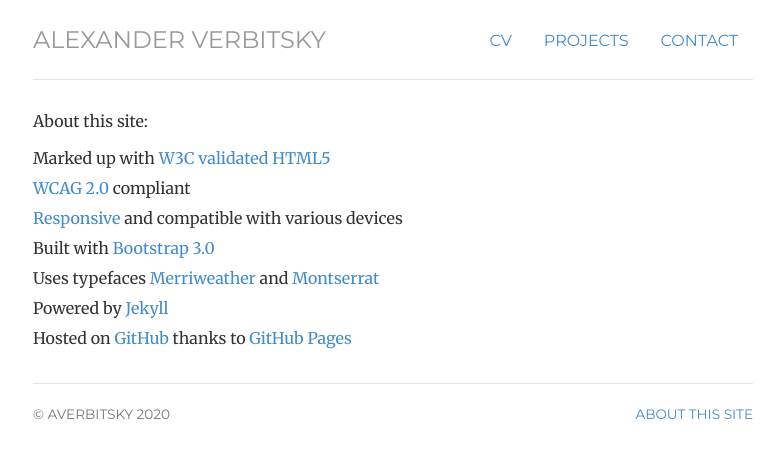
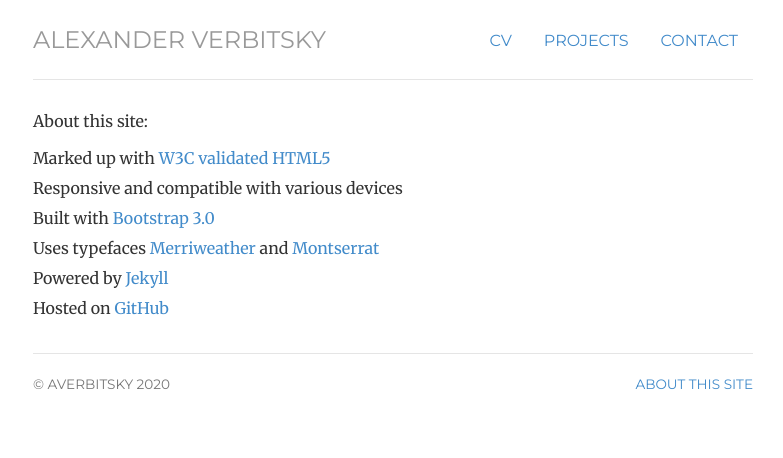
Before and after one commit to averbitsky/averbitsky.github.io, a Jekyll site: the page built from about/index.html, in a window 1280 px wide. Shown: the top 458 px of the page, without its empty margins (247-1030 px from the left). Built offline with Jekyll 4.4.1, drawn with Linux system fonts in a browser that asks for light colours.

Commit message:
Update index.html

```diff
--- a/about/index.html
+++ b/about/index.html
@@ -12,16 +12,13 @@ description: This is a personal website run by Alexander Verbitsky.
     <li>Marked up with <a
         href="https://validator.w3.org/nu/?showsource=yes&showoutline=yes&showimagereport=yes&doc=http%3A%2F%2Faverbitsky.github.io"
         title="HTML5 Validator">W3C validated HTML5</a></li>
-    <li><a href="http://www.w3.org/TR/WCAG20/" title="WCAG 2.0">WCAG 2.0</a> compliant</li>
-    <li><a href="http://alistapart.com/article/responsive-web-design"
-        title="Responsive Web Design at A List Apart">Responsive</a> and compatible with various devices</li>
+    <li>Responsive and compatible with various devices</li>
     <li>Built with <a href="http://getbootstrap.com/" title="Bootstrap 3.0">Bootstrap 3.0</a></li>
     <li>Uses typefaces <a href="http://www.google.com/fonts/specimen/Merriweather" title="Merriweather">Merriweather</a>
       and <a href="http://www.google.com/fonts/specimen/Montserrat" title="Montserrat">Montserrat</a>
     <li>Powered by <a href="http://jekyllrb.com/" title="Jekyll">Jekyll</a></li>
     <li>Hosted on <a href="http://github.com/averbitsky/averbitsky.github.io"
-        title="This site hosted on GitHub">GitHub</a>
-      thanks to <a href="http://pages.github.com/" title="GitHub Pages">GitHub Pages</a></li>
+        title="This site hosted on GitHub">GitHub</a></li>
   </ul>
 
 </div>
```
